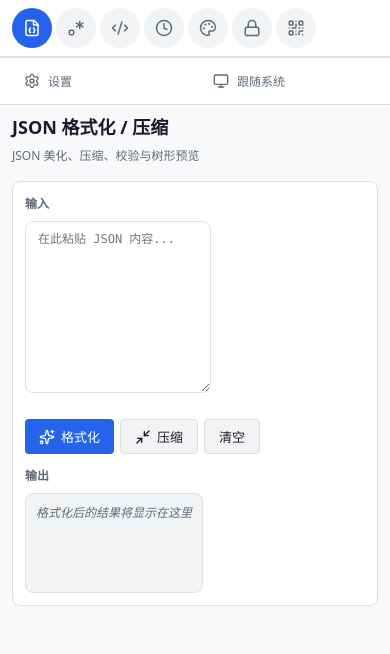
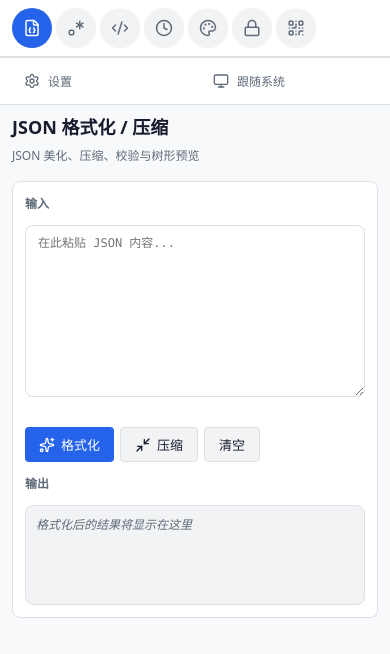
Before and after one commit to jiulongNo1/devkit-pro, a React (Vite) app: page / in a window 390 px wide. Shown: the top 654 px of the page. Built offline with nearby package versions, Linux system fonts and the light colour scheme.

Commit message:
fix: 移动端输入框占满页面宽度，工具行改为垂直布局

```diff
--- a/src/index.css
+++ b/src/index.css
@@ -690,13 +690,22 @@ pre {
   }
 
   .tool-row {
+    flex-direction: column;
     margin-bottom: 12px;
     gap: 8px;
+    width: 100%;
+  }
+
+  .tool-row .field {
+    width: 100%;
   }
 
   .tool-row label {
     font-size: 12px;
     min-width: auto;
+    width: 100%;
+    padding-top: 0;
+    padding-bottom: 4px;
   }
 
   button {
```
